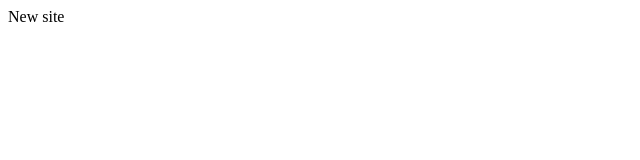
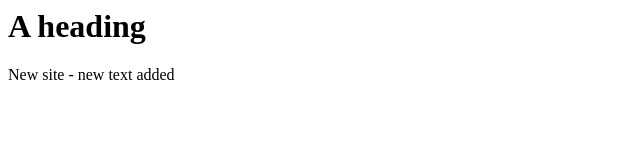
Before and after one commit to shudsonbstar4/testsite, a plain HTML site: page index.html in a window 1280 px wide. Shown: the whole page, without its empty margins (0-640 px from the left). Drawn offline with Linux system fonts and the light colour scheme.

Commit message:
Changed some text

```diff
--- a/index.html
+++ b/index.html
@@ -3,6 +3,7 @@
 	<head>
 	</head>
 	<body>
-		<p>New site</p>
+		<h1>A heading</h1>
+		<p>New site - new text added</p>
 	</body>
 </html>
```
